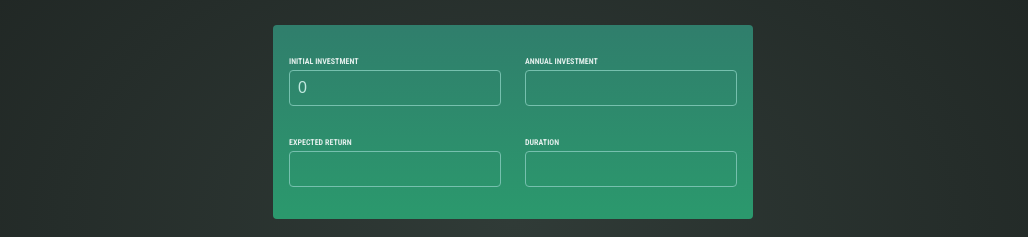
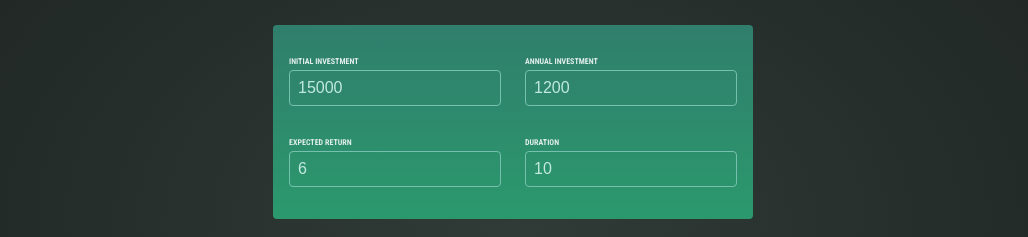
Before and after one commit to jeffrymiranda/react-investment-calculator, a React (Vite) app: page / in a window 1280 px wide. Shown: the part 201-438 px from the top of the page, without its empty margins (127-1155 px from the left). Built offline with nearby package versions, Linux system fonts and the light colour scheme.

Commit message:
Results handle in the UserInput file

```diff
--- a/src/components/UserInput.jsx
+++ b/src/components/UserInput.jsx
@@ -2,22 +2,38 @@ import {calculateInvestmentResults} from "../util/investment.js";
 import {useState} from "react";
 import Result from "./Result.jsx";
 
+const INITIAL_STATE = {
+    initialInvestment: 15000,
+    annualInvestment: 1200,
+    expectedReturn: 6,
+    duration: 10,
+}
+
 export default function UserInput() {
 
-    const [initialInvestment, setInitialInvestment] = useState(0);
+    const [inputData, setInputData] = useState(INITIAL_STATE);
     const [result, setResult] = useState([]);
 
     function handleChange(event) {
-        const intInv = event.target.value;
-        setInitialInvestment(intInv);
-        console.log('Initial Investment: ', intInv);
+        const { id: key, value } = event.target;
+
+        setInputData(prevInputData => {
+            const updatedData = {
+                ...prevInputData,
+                [key]: Number(value) || 0, // Ensure value is a valid number or default to 0
+            };
+            setResults(updatedData); // Update results with the new input data
+            return updatedData; // Return the updated data for state
+        });
+    }
+
+    function setResults(inputData) {
         setResult(calculateInvestmentResults({
-            initialInvestment: Number(intInv),
-            annualInvestment: 1200,
-            expectedReturn: 6,
-            duration: 10
+            initialInvestment: inputData.initialInvestment,
+            annualInvestment: inputData.annualInvestment,
+            expectedReturn: inputData.expectedReturn,
+            duration: inputData.duration
         }))
-        console.log('Annual Data: ', result);
     }
 
     return (
@@ -26,21 +42,24 @@ export default function UserInput() {
                 <div className="input-group">
                     <p>
                         <label>Initial Investment</label>
-                        <input type="number" required value={initialInvestment} onChange={handleChange}/>
+                        <input id="initialInvestment" type="number" required value={inputData.initialInvestment}
+                               onChange={handleChange}/>
                     </p>
                     <p>
                         <label>Annual Investment</label>
-                        <input type="number" required/>
+                        <input id="annualInvestment" type="number" required value={inputData.annualInvestment}
+                               onChange={handleChange}/>
                     </p>
                 </div>
                 <div className="input-group">
                     <p>
                         <label>Expected Return</label>
-                        <input type="number" required/>
+                        <input id="expectedReturn" type="number" required value={inputData.expectedReturn}
+                               onChange={handleChange}/>
                     </p>
                     <p>
                         <label>Duration</label>
-                        <input type="number" required/>
+                        <input id="duration" type="number" required value={inputData.duration} onChange={handleChange}/>
                     </p>
                 </div>
             </section>
```
Also changed, not shown: src/components/Result.jsx (+1 -8 lines).
